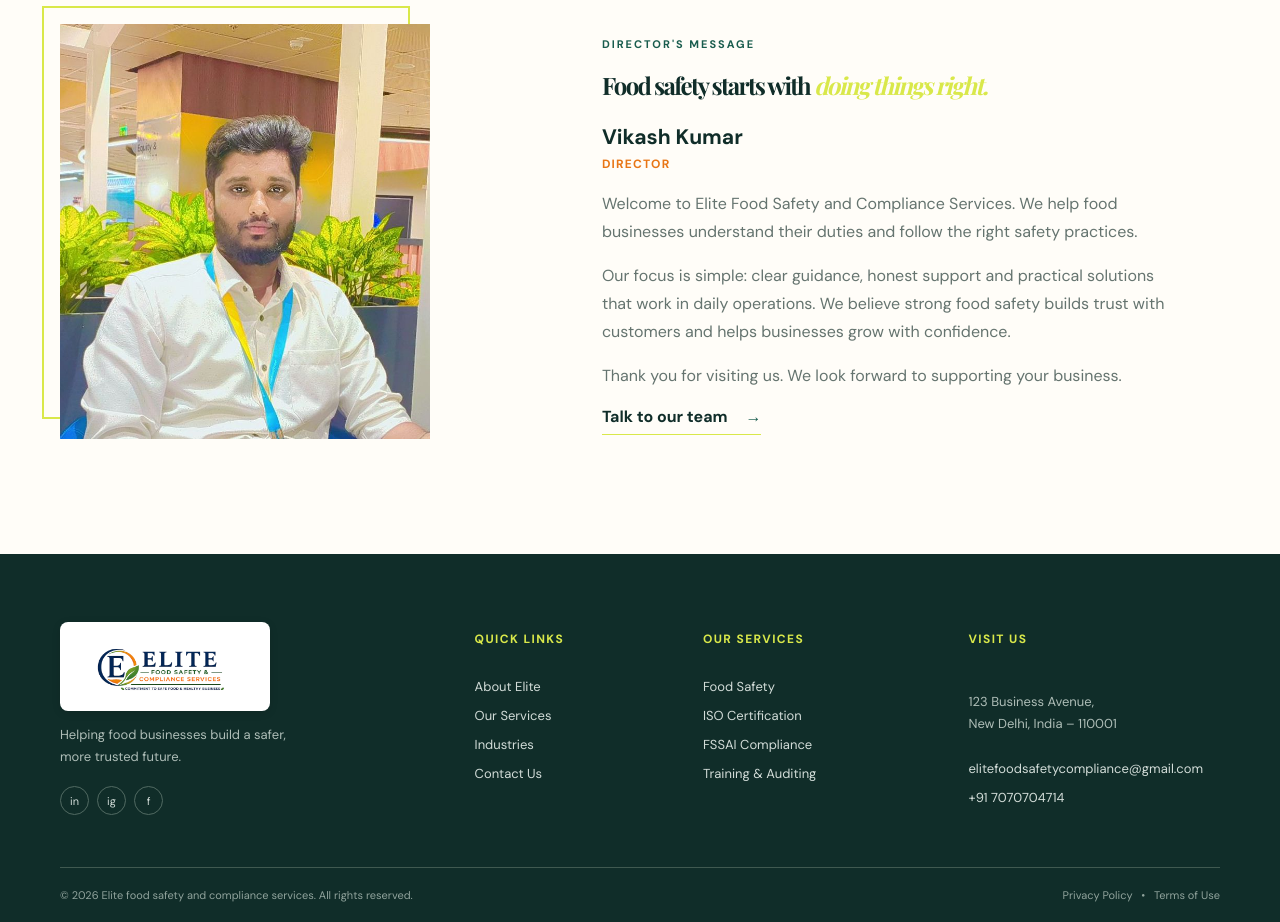
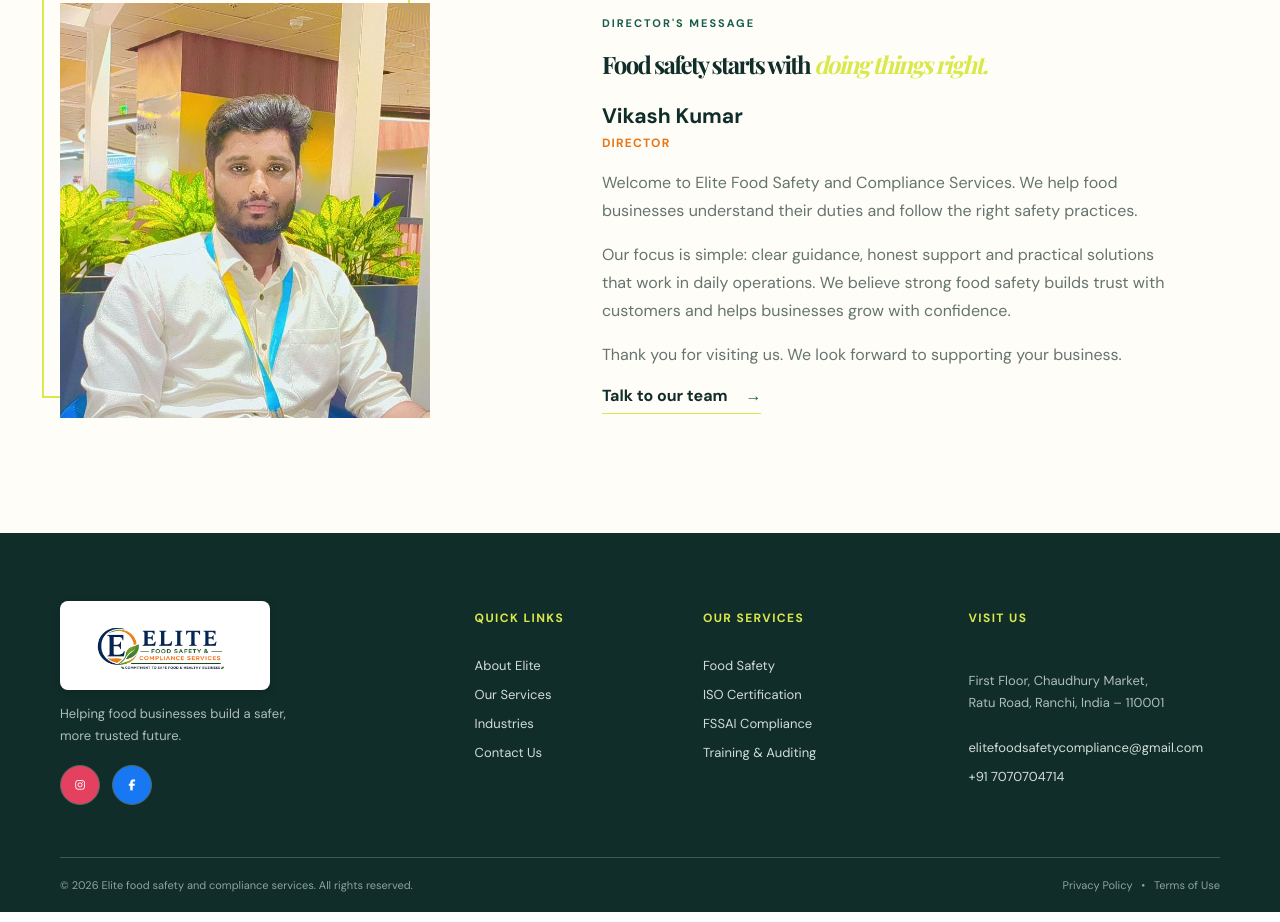
Before and after one commit to bikashroshan0/elite-food-safety, a plain HTML site: page index.html in a window 1280 px wide. Shown: the part 5010-5932 px from the top of the page. Drawn offline with nearby package versions, Linux system fonts and the light colour scheme.

Commit message:
UPdated responsive and page formatted

```diff
--- a/index.html
+++ b/index.html
@@ -4,7 +4,8 @@
 <head>
   <meta charset="UTF-8" />
   <meta name="viewport" content="width=device-width, initial-scale=1.0" />
-  <meta name="description" content="Elite Food Safety and Compliance Services provides food safety consultancy, training, auditing and certification support in Ranchi, Jharkhand." />
+  <meta name="description"
+    content="Elite Food Safety and Compliance Services provides food safety consultancy, training, auditing and certification support in Ranchi, Jharkhand." />
   <title>Elite Food Safety and Compliance Services | Ranchi</title>
   <link rel="preconnect" href="https://fonts.googleapis.com" />
   <link rel="preconnect" href="https://fonts.gstatic.com" crossorigin />
@@ -12,17 +13,20 @@
     href="https://fonts.googleapis.com/css2?family=DM+Sans:wght@400;500;600;700&family=Playfair+Display:wght@600;700&display=swap"
     rel="stylesheet" />
   <link rel="stylesheet" href="style.css" />
+  <link rel="stylesheet" href="https://cdnjs.cloudflare.com/ajax/libs/font-awesome/6.7.2/css/all.min.css">
 </head>
 
 <body>
   <div class="topbar">
     <div class="container topbar-inner"><span>Commitment to safe food &amp; healthy business</span>
-      <div><a href="tel:+917070704714">+91 70707 04714</a><a href="mailto:elitefoodsafetycompliance@gmail.com">elitefoodsafetycompliance@gmail.com</a></div>
+      <div><a href="tel:+917070704714">+91 70707 04714</a><a
+          href="mailto:elitefoodsafetycompliance@gmail.com">elitefoodsafetycompliance@gmail.com</a></div>
     </div>
   </div>
   <header class="header" id="home">
     <div class="container nav-wrap">
-      <a class="brand elite-brand" href="#home" aria-label="Elite Food Safety and Compliance Services home"><img src="assets/elite-logo-new.png" alt="Elite Food Safety and Compliance Services" /></a>
+      <a class="brand elite-brand" href="#home" aria-label="Elite Food Safety and Compliance Services home"><img
+          src="assets/elite-logo-new.png" alt="Elite Food Safety and Compliance Services" /></a>
       <button class="menu-toggle" aria-label="Open menu" aria-expanded="false"><i></i><i></i><i></i></button>
       <nav class="nav"><a class="active" href="#home">Home</a><a href="#about">About Us</a><a
           href="#services">Services</a><a href="#industries">Industries</a><a href="#contact">Contact</a><a
@@ -37,7 +41,8 @@
       <div class="container hero-content">
         <p class="eyebrow light">Food safety, made simpler</p>
         <h1>Confidence in every <em>food</em> decision.</h1>
-        <p class="hero-copy">From compliance to capability, Elite food safety and compliance services helps ambitious food businesses build safer,
+        <p class="hero-copy">From compliance to capability, Elite food safety and compliance services helps ambitious
+          food businesses build safer,
           smarter and more trusted operations.</p>
         <div class="hero-actions"><a class="button primary" href="#contact">Talk to an Expert <span>→</span></a><a
             class="button ghost" href="#services">Explore Services</a></div>
@@ -68,7 +73,8 @@
         <div class="copy-block">
           <p class="eyebrow">About Elite food safety and compliance services</p>
           <h2>Good food deserves<br>great standards.</h2>
-          <p>Elite food safety and compliance services is a specialist food safety and compliance partner for businesses looking to grow with confidence.
+          <p>Elite food safety and compliance services is a specialist food safety and compliance partner for businesses
+            looking to grow with confidence.
             We make complex regulations clear, practical and achievable.</p>
           <p>Our experts combine technical know-how with real-world food industry experience—so your team can focus on
             what it does best.</p>
@@ -92,54 +98,62 @@
           <article class="service-card"><span class="service-no">01</span>
             <div class="service-icon">♢</div>
             <h3>Food Safety</h3>
-            <p>Robust food safety systems that protect your product, people and reputation.</p><a href="food-safety/" target="_blank" rel="noopener">Learn
+            <p>Robust food safety systems that protect your product, people and reputation.</p><a href="food-safety/"
+              target="_blank" rel="noopener">Learn
               more <span>→</span></a>
           </article>
           <article class="service-card featured"><span class="service-no">02</span>
             <div class="service-icon">✓</div>
             <h3>ISO Certification</h3>
-            <p>Clear, guided pathways to globally recognised ISO management standards.</p><a href="/certification-support/" target="_blank" rel="noopener">Learn more
+            <p>Clear, guided pathways to globally recognised ISO management standards.</p><a
+              href="/certification-support/" target="_blank" rel="noopener">Learn more
               <span>→</span></a>
           </article>
           <article class="service-card"><span class="service-no">03</span>
             <div class="service-icon">▣</div>
             <h3>FSSAI Compliance</h3>
-            <p>Stay compliant with practical licensing, registration and regulatory support.</p><a href="/food-safety/" target="_blank" rel="noopener">Learn
+            <p>Stay compliant with practical licensing, registration and regulatory support.</p><a href="/food-safety/"
+              target="_blank" rel="noopener">Learn
               more <span>→</span></a>
           </article>
           <article class="service-card"><span class="service-no">04</span>
             <div class="service-icon">↗</div>
             <h3>Training</h3>
-            <p>Engaging, role-specific training that turns food safety into daily practice.</p><a href="/training/" target="_blank" rel="noopener">Learn
+            <p>Engaging, role-specific training that turns food safety into daily practice.</p><a href="/training/"
+              target="_blank" rel="noopener">Learn
               more <span>→</span></a>
           </article>
           <article class="service-card"><span class="service-no">05</span>
             <div class="service-icon">◌</div>
             <h3>Auditing</h3>
-            <p>Insightful audits that uncover opportunities and strengthen performance.</p><a href="/auditing/" target="_blank" rel="noopener">Learn more
+            <p>Insightful audits that uncover opportunities and strengthen performance.</p><a href="/auditing/"
+              target="_blank" rel="noopener">Learn more
               <span>→</span></a>
           </article>
           <article class="service-card"><span class="service-no">06</span>
             <div class="service-icon">⌁</div>
             <h3>Consultancy</h3>
-            <p>Strategic advice tailored to your products, processes and ambitions.</p><a href="/consultancy/" target="_blank" rel="noopener">Learn more
+            <p>Strategic advice tailored to your products, processes and ambitions.</p><a href="/consultancy/"
+              target="_blank" rel="noopener">Learn more
               <span>→</span></a>
           </article>
           <article class="service-card"><span class="service-no">06</span>
             <div class="service-icon">⌁</div>
             <h3>Annual Support</h3>
-            <p>Regular help to keep food safety records and daily compliance on track.</p><a href="/amc/" target="_blank" rel="noopener">Learn more
+            <p>Regular help to keep food safety records and daily compliance on track.</p><a href="/amc/"
+              target="_blank" rel="noopener">Learn more
               <span>→</span></a>
           </article>
           <article class="service-card"><span class="service-no">06</span>
             <div class="service-icon">⌁</div>
             <h3>Certification Support</h3>
-            <p>Clear support to prepare systems, documents and teams for assessment.</p><a href="/certification-support/" target="_blank" rel="noopener">Learn more
+            <p>Clear support to prepare systems, documents and teams for assessment.</p><a
+              href="/certification-support/" target="_blank" rel="noopener">Learn more
               <span>→</span></a>
           </article>
         </div>
       </div>
-    </section>elitefoodsafetycompliance@gmail.com
+    </section>
 
     <section class="why">
       <div class="container why-grid">
@@ -222,16 +236,43 @@
         </form>
       </div>
     </section>
-    <section class="director section" id="director"><div class="container director-grid"><div class="director-photo"><img src="assets/vikash-kumar.jpg" alt="Vikash Kumar, Director of Elite Food Safety and Compliance Services" /></div><div class="director-copy"><p class="eyebrow">Director's message</p><h2>Food safety starts with <em>doing things right.</em></h2><h3>Vikash Kumar <span>Director</span></h3><p>Welcome to Elite Food Safety and Compliance Services. We help food businesses understand their duties and follow the right safety practices.</p><p>Our focus is simple: clear guidance, honest support and practical solutions that work in daily operations. We believe strong food safety builds trust with customers and helps businesses grow with confidence.</p><p>Thank you for visiting us. We look forward to supporting your business.</p><a class="text-link" href="#contact">Talk to our team <span>→</span></a></div></div></section>
+    <section class="director section" id="director">
+      <div class="container director-grid">
+        <div class="director-photo"><img src="assets/vikash-kumar.jpg"
+            alt="Vikash Kumar, Director of Elite Food Safety and Compliance Services" /></div>
+        <div class="director-copy">
+          <p class="eyebrow">Director's message</p>
+          <h2>Food safety starts with <em>doing things right.</em></h2>
+          <h3>Vikash Kumar <span>Director</span></h3>
+          <p>Welcome to Elite Food Safety and Compliance Services. We help food businesses understand their duties and
+            follow the right safety practices.</p>
+          <p>Our focus is simple: clear guidance, honest support and practical solutions that work in daily operations.
+            We believe strong food safety builds trust with customers and helps businesses grow with confidence.</p>
+          <p>Thank you for visiting us. We look forward to supporting your business.</p><a class="text-link"
+            href="#contact">Talk to our team <span>→</span></a>
+        </div>
+      </div>
+    </section>
   </main>
   <footer>
     <div class="container footer-grid">
       <div>
         <!-- <a class="brand footer-brand" href="#home"><span
             class="brand-mark">F</span><span>Food<span>Adda</span><small>FOOD SAFETY SOLUTIONS</small></span></a> -->
-        <a class="brand elite-brand" href="#home" aria-label="Elite Food Safety and Compliance Services home"><img src="assets/elite-logo-new.png" alt="Elite Food Safety and Compliance Services" /></a>
+        <a class="brand elite-brand" href="#home" aria-label="Elite Food Safety and Compliance Services home"><img
+            src="assets/elite-logo-new.png" alt="Elite Food Safety and Compliance Services" /></a>
         <p>Helping food businesses build a safer, more trusted future.</p>
-        <div class="socials"><a href="#">in</a><a href="https://www.instagram.com/elitefoodsafetyandcompliance/">ig</a><a href="#">f</a></div>
+        <div class="socials">
+          <a href="https://www.instagram.com/elitefoodsafetyandcompliance/" target="_blank" rel="noopener noreferrer"
+            aria-label="Instagram">
+            <i class="fa-brands fa-instagram"></i>
+          </a>
+
+          <a href="https://www.facebook.com/elitefoodsafetyandcompliance" target="_blank" rel="noopener noreferrer"
+            aria-label="Facebook">
+            <i class="fa-brands fa-facebook-f"></i>
+          </a>
+        </div>
       </div>
       <div>
         <h4>Quick Links</h4><a href="#about">About Elite</a><a href="#services">Our Services</a><a
@@ -243,12 +284,14 @@
       </div>
       <div>
         <h4>Visit us</h4>
-        <p>123 Business Avenue,<br>New Delhi, India – 110001</p><a
-          href="mailto:elitefoodsafetycompliance@gmail.com">elitefoodsafetycompliance@gmail.com</a><a href="tel:+919876543210">+91
+        <p>First Floor, Chaudhury Market,<br>Ratu Road, Ranchi, India – 110001</p><a
+          href="mailto:elitefoodsafetycompliance@gmail.com">elitefoodsafetycompliance@gmail.com</a><a
+          href="tel:+919876543210">+91
           7070704714</a>
       </div>
     </div>
-    <div class="container copyright"><span>© 2026 Elite  food safety and compliance services. All rights reserved.</span><span>Privacy Policy &nbsp; •
+    <div class="container copyright"><span>© 2026 Elite food safety and compliance services. All rights
+        reserved.</span><span>Privacy Policy &nbsp; •
         &nbsp; Terms of Use</span></div>
   </footer>
   <a class="whatsapp" href="https://wa.me/917070704714" aria-label="Chat on WhatsApp" target="_blank"
--- a/style.css
+++ b/style.css
@@ -1229,3 +1229,68 @@
 .map-link {
     line-height: 1.65
 }
+.contact-details a {
+    color: var(--ink);
+    text-decoration: none;
+    display: flex;
+    gap: 14px;
+    font-weight: bold;
+
+    min-width: 0;
+    overflow-wrap: anywhere;
+    word-break: break-word;
+}
+.contact-details a div {
+    min-width: 0;
+}
+.socials {
+    display: flex;
+    gap: 12px;
+    margin-top: 18px;
+}
+
+.socials a {
+    width: 40px;
+    height: 40px;
+    border-radius: 50%;
+    display: flex;
+    align-items: center;
+    justify-content: center;
+    text-decoration: none;
+    font-size: 18px;
+    color: #fff;
+    transition: all .3s ease;
+}
+
+/* Instagram */
+.socials a:nth-child(1) {
+    background: #E4405F;
+}
+
+.socials a:nth-child(1):hover {
+    background: #C13584;
+    transform: translateY(-3px);
+}
+
+/* Facebook */
+.socials a:nth-child(2) {
+    background: #1877F2;
+}
+
+.socials a:nth-child(2):hover {
+    background: #166FE5;
+    transform: translateY(-3px);
+}
+
+/* LinkedIn (Future) */
+.socials a:nth-child(3) {
+    background: #0A66C2;
+}
+
+.socials a:nth-child(3):hover {
+    background: #004182;
+    transform: translateY(-3px);
+}
+/* * {
+    outline: 1px solid red !important;
+} */
```
